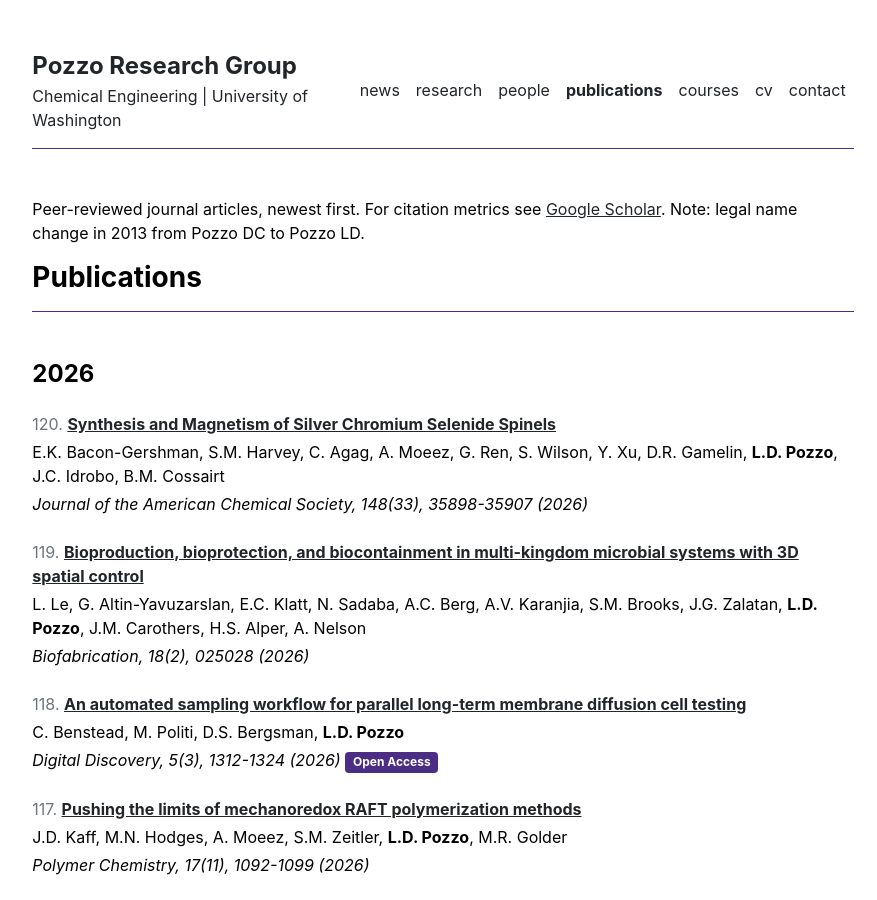
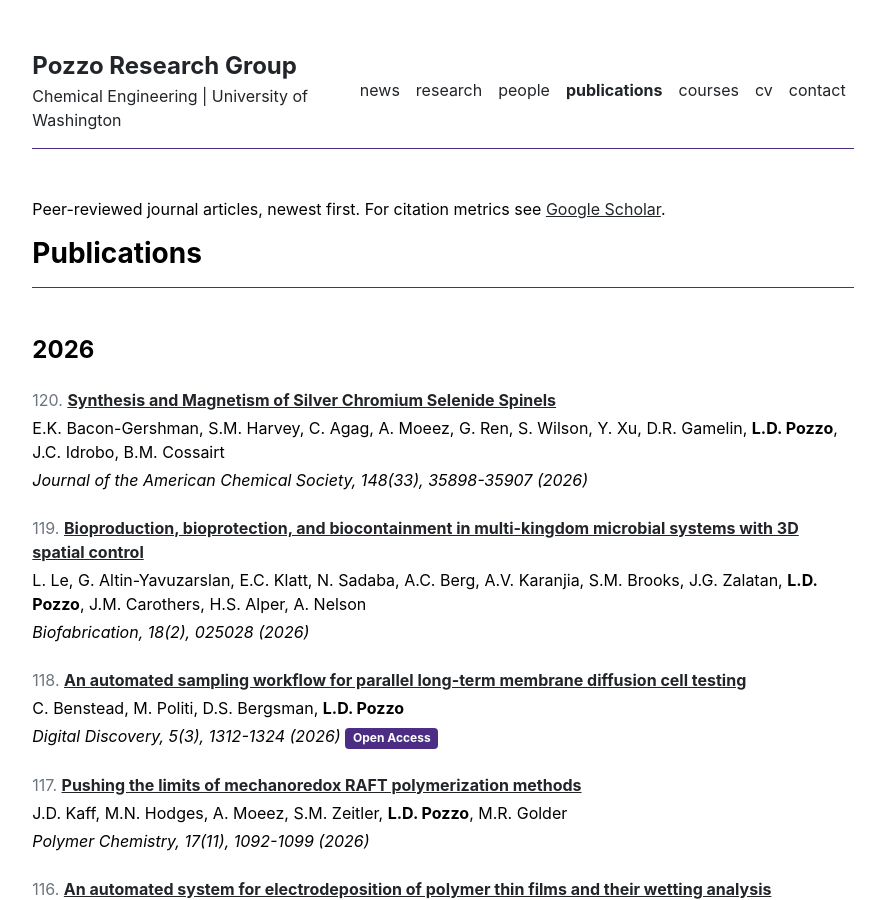
Before and after one commit to LiloUW/LiloUW.github.io, a Jekyll site: the page built from publications.md, in a window 1280 px wide and 900 px high. Shown: the whole window, without its empty margins (197-1074 px from the left). Built offline with Jekyll 4.4.1, drawn with Linux system fonts in a browser that asks for light colours.

Commit message:
Update Text

```diff
--- a/_data/people.yml
+++ b/_data/people.yml
@@ -38,7 +38,7 @@
   - {name: 'Brenden Pelkie (Ph.D. 2025)', now: 'Chemical Engineer, Interlune', research: 'Development of synthesis pipelines for autonomous laboratories', scholar: 'https://scholar.google.com/citations?user=1qUO6mgAAAAJ&hl=en'}
   - {name: 'Karen Li (Ph.D. 2025)', now: 'Intel', research: 'Structure and property control in organic mixed ionic and electronic conducting polymers (OMIEC)', linkedin: 'https://www.linkedin.com/in/karen-li-0b6890245/'}
   - {name: 'Sage Scheiwiller (Ph.D. 2024)', now: 'Engineer, ASML', research: 'Structural analysis of conjugated polymer-polymer composites and blends', linkedin: 'https://www.linkedin.com/in/sage-scheiwiller-8b9160105'}
-  - {name: 'Maria Politi (Ph.D. 2024)', now: 'Postdoctoral Research Fellow, Acceleration Consortium, University of Toronto', research: 'AI-driven optimization of soft-matter and nanomaterials with open-source laboratory automation', note: 'Co-advised with Prof. Adler and Prof. Beck', linkedin: 'https://www.linkedin.com/in/maria-politi-97a631170/'}
+  - {name: 'Maria Politi (Ph.D. 2024)', now: 'Postdoctoral Research Fellow, Acceleration Consortium, University of British Columbia', research: 'AI-driven optimization of soft-matter and nanomaterials with open-source laboratory automation', note: 'Co-advised with Prof. Adler and Prof. Beck', linkedin: 'https://www.linkedin.com/in/maria-politi-97a631170/'}
   - {name: 'Lorenzo Guio (Ph.D. 2024)', now: 'CoMotion at University of Washington', research: 'Synthesis and assembly of donor-acceptor conjugated polymers', note: 'Co-advised with Prof. Christine Luscombe', linkedin: 'https://www.linkedin.com/in/lorenzoguio/'}
   - {name: 'Kacper Lachowski (Ph.D. 2023)', now: 'Scientist, Arzeda', research: 'Self-assembly in sequence defined polymers and their use in controlled synthesis of nanomaterials', linkedin: 'https://www.linkedin.com/in/klachowski/', website: 'https://www.moles.washington.edu/student/kacper-lachowski/'}
   - {name: 'Jaime Rodriguez (Ph.D. 2021)', now: 'Data Scientist, Pacific Northwest National Laboratory', research: 'Advanced materials for flow batteries', linkedin: 'https://www.linkedin.com/in/jaimerodriguez26/'}
--- a/publications.md
+++ b/publications.md
@@ -4,4 +4,4 @@
 permalink: /publications/
 ---
 
-Peer-reviewed journal articles, newest first. For citation metrics see [Google Scholar](https://scholar.google.com/citations?user=XiHAbCsAAAAJ&hl=en). Note: legal name change in 2013 from Pozzo DC to Pozzo LD.
+Peer-reviewed journal articles, newest first. For citation metrics see [Google Scholar](https://scholar.google.com/citations?user=XiHAbCsAAAAJ&hl=en).
```
